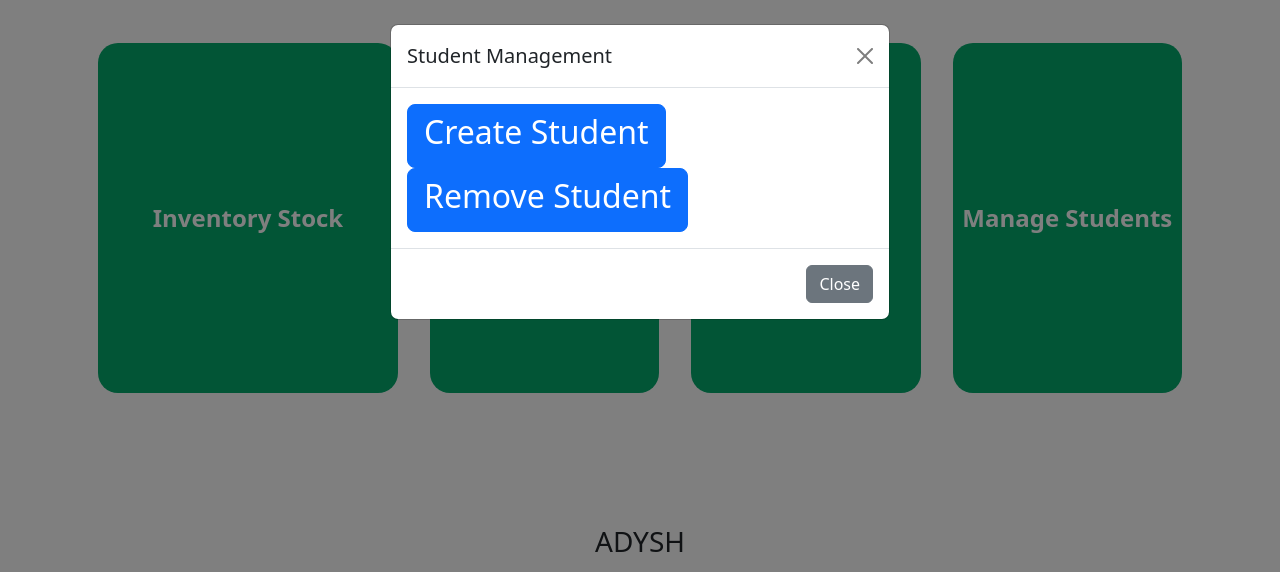
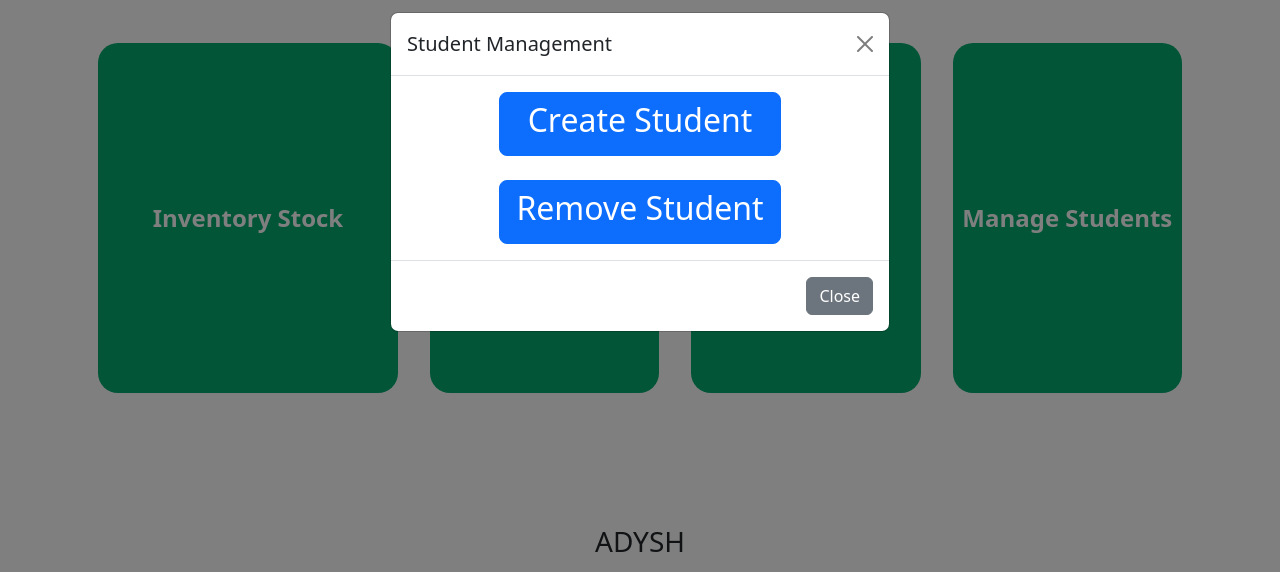
Before and after one commit to yovelnir/adysh, a Django app: page /main_ASM/ in a window 1280 px wide, after a click on "Manage Students". Shown: the part 228-800 px from the top of the page. Run offline with Django 4.2, Linux system fonts and the light colour scheme; some libraries are stand-ins or nearby versions.

Commit message:
small fixes to buttons in user management

```diff
--- a/adivtest/app/templates/main_ASM.html
+++ b/adivtest/app/templates/main_ASM.html
@@ -64,11 +64,13 @@
         <h1 class="modal-title fs-5" id="manageStudentsLabel">Student Management</h1>
         <button type="button" class="btn-close" data-bs-dismiss="modal" aria-label="Close"></button>
       </div>
-      <div class="modal-body">
+      <div style="margin: auto;" class="modal-body">
         <!--Create User Button-->
-        <div class="btn btn-primary btn-lg" type="button" data-bs-toggle="modal" data-bs-target="#CreateUser"><h3 class="fs-2">Create Student</h3></div>
+        <div style="width:100%;" class="btn btn-primary btn-lg" type="button" data-bs-toggle="modal" data-bs-target="#CreateUser"><h3 class="fs-2">Create Student</h3></div>
+        <br><br>
         <!--Remove User Button-->
-        <div class="btn btn-primary btn-lg" type="button" data-bs-toggle="modal" data-bs-target="#RemoveUser"><h3 class="fs-2">Remove Student</h3></div>
+        <div style="width:100%;" class="btn btn-primary btn-lg" type="button" data-bs-toggle="modal" data-bs-target="#RemoveUser"><h3 class="fs-2">Remove Student</h3></div>
+        <br>
       </div>
       <div class="modal-footer">
         <button type="button" class="btn btn-secondary" data-bs-dismiss="modal">Close</button>
```
Also changed, not shown: adivtest/app/templates/main_Wmanager.html (+5 -3 lines).
